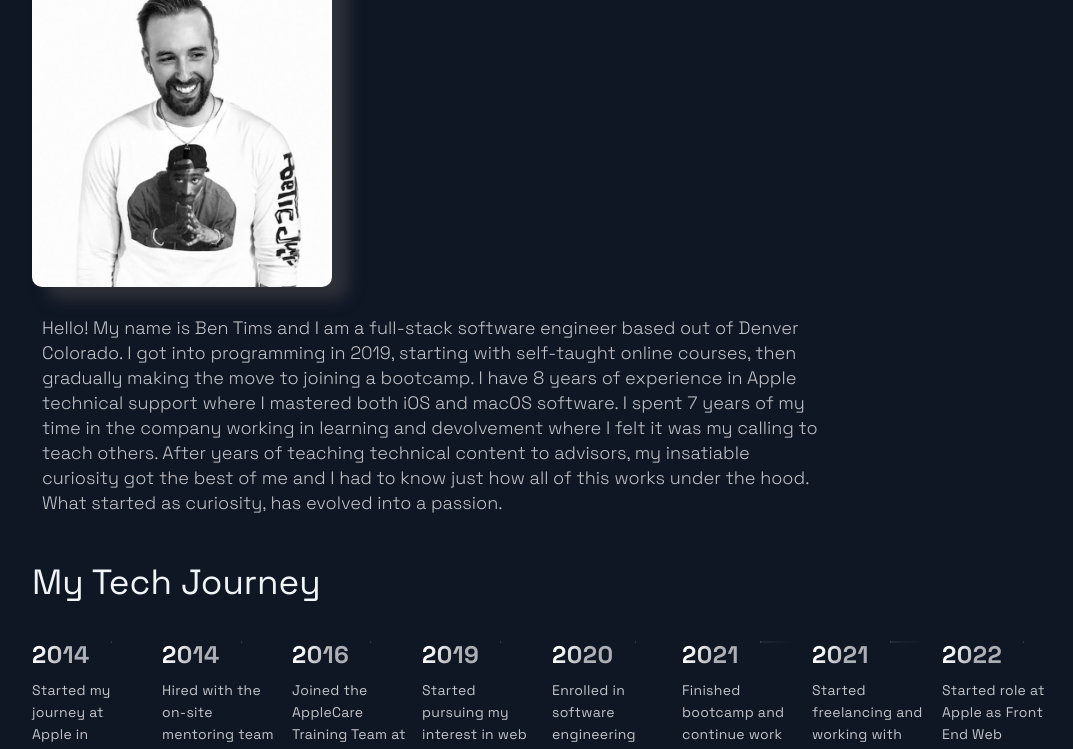
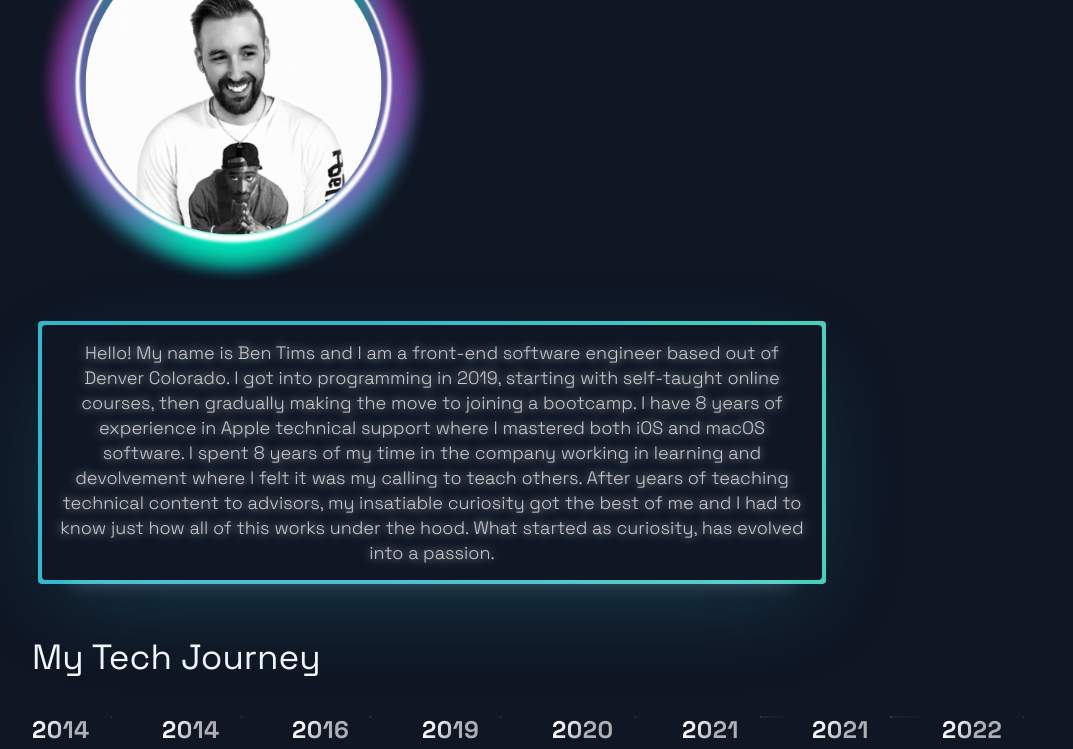
Before and after one commit to btims512/Portfolio_website, a Next.js app: page / in a window 1280 px wide. Shown: the part 6819-7568 px from the top of the page, without its empty margins (88-1161 px from the left). Built offline with nearby package versions, Linux system fonts and the light colour scheme.

Commit message:
about section revised

```diff
--- a/package.json
+++ b/package.json
@@ -18,6 +18,7 @@
     "react-images": "^0.6.7",
     "react-photo-gallery": "^8.0.0",
     "react-reveal": "^1.2.2",
+    "scss": "^0.2.4",
     "semantic-ui-css": "^2.4.1",
     "semantic-ui-react": "^2.0.4",
     "styled-components": "^5.3.0",
--- a/src/components/About/About.js
+++ b/src/components/About/About.js
@@ -4,13 +4,12 @@ import { AboutStyles } from "./AboutStyles";
 const About = () => {
   return (
     <AboutStyles>
-      <div className="grow" >
+      <div className="grow">
         <div class="svg-wrapper">
           <img
-            className="aboutme"
+            // className="aboutme"
             className="profilePic"
             src="../images/profile.png"
-            style={{ width: "300px", maxWidth: "100%", height: "auto", boxShadow: "9px 9px 20px rgba(80, 78, 78, 0.5)" }}
           />{" "}
           <svg height="60" width="320" xmlns="http://www.w3.org/2000/svg">
             {/* <rect class="shape" height="60" width="320" /> */}
--- a/src/components/TimeLine/TimeLine.js
+++ b/src/components/TimeLine/TimeLine.js
@@ -12,6 +12,7 @@ import {
   CarouselItemText,
   CarouselItemTitle,
   CarouselMobileScrollNode,
+  BoxText,
 } from "./TimeLineStyles";
 import {
   Section,
@@ -76,26 +77,42 @@ const Timeline = () => {
           id="profilePic"
           src="../images/profile.png"
           style={{
-            width: "300px",
+            width: "400px",
             maxWidth: "100%",
-            height: "auto",
-            boxShadow: "16px 12px 16px rgba(80, 78, 78, 0.5)",
+            height: "400",
             borderRadius: "10px",
           }}
         />{" "}
-        <SectionText style={{ fontSize: "18px", padding: "10px" }}>
-          {" "}
-          Hello! My name is Ben Tims and I am a full-stack software engineer
-          based out of Denver Colorado. I got into programming in 2019, starting
-          with self-taught online courses, then gradually making the move to
-          joining a bootcamp. I have 8 years of experience in Apple technical
-          support where I mastered both iOS and macOS software. I spent 7 years
-          of my time in the company working in learning and devolvement where I
-          felt it was my calling to teach others. After years of teaching
-          technical content to advisors, my insatiable curiosity got the best of
-          me and I had to know just how all of this works under the hood. What
-          started as curiosity, has evolved into a passion.
+        <SectionText
+          style={{
+            fontSize: "18px",
+            padding: "10px",
+            textShadow: "0px 0px 10px",
+          }}
+        >
+          <BoxText>
+            <BoxText>
+              <div className="card">
+                <p>
+                  {" "}
+                  Hello! My name is Ben Tims and I am a front-end software
+                  engineer based out of Denver Colorado. I got into programming
+                  in 2019, starting with self-taught online courses, then
+                  gradually making the move to joining a bootcamp. I have 8
+                  years of experience in Apple technical support where I
+                  mastered both iOS and macOS software. I spent 8 years of my
+                  time in the company working in learning and devolvement where
+                  I felt it was my calling to teach others. After years of
+                  teaching technical content to advisors, my insatiable
+                  curiosity got the best of me and I had to know just how all of
+                  this works under the hood. What started as curiosity, has
+                  evolved into a passion.
+                </p>
+              </div>
+            </BoxText>
+          </BoxText>
         </SectionText>
+        <pText></pText>
         <br />
         <br />
       </Fade>
--- a/src/components/TimeLine/TimeLineStyles.js
+++ b/src/components/TimeLine/TimeLineStyles.js
@@ -1,17 +1,16 @@
-
-import styled from 'styled-components'
+import styled from "styled-components";
 
 export const CarouselContainer = styled.ul`
   max-width: 1040px;
-  background: #0F1624;
+  background: #0f1624;
   padding: 0rem;
-  list-style:none;
+  list-style: none;
   display: flex;
   justify-content: space-between;
   /* overflow-x: hidden; */
 
   margin-left: 32px;
-  &:first-of-type{
+  &:first-of-type {
     margin-left: 0px;
   }
 
@@ -19,11 +18,11 @@ export const CarouselContainer = styled.ul`
 
   //remove scrollbar
   scrollbar-width: none;
-   &::-webkit-scrollbar {
-     display: none;
-   }
+  &::-webkit-scrollbar {
+    display: none;
+  }
 
-  @media ${props => props.theme.breakpoints.sm} {
+  @media ${(props) => props.theme.breakpoints.sm} {
     overflow-x: scroll;
     -webkit-overflow-scrolling: touch;
     scroll-snap-type: x mandatory;
@@ -31,27 +30,27 @@ export const CarouselContainer = styled.ul`
     justify-content: initial;
     margin-bottom: 8px;
   }
-`
+`;
 export const CarouselMobileScrollNode = styled.div`
-  @media ${props => props.theme.breakpoints.sm} {
+  @media ${(props) => props.theme.breakpoints.sm} {
     display: flex;
-    min-width: ${({ final }) => final ? `120%;` : `min-content`}
+    min-width: ${({ final }) => (final ? `120%;` : `min-content`)};
   }
-`
+`;
 
 export const CarouselItem = styled.div`
-  background: #0F1624;
+  background: #0f1624;
   border-radius: 3px;
   max-width: 196px;
 
-  @media ${props => props.theme.breakpoints.md} {
+  @media ${(props) => props.theme.breakpoints.md} {
     max-width: 124px;
   }
 
-  @media ${props => props.theme.breakpoints.sm} {
+  @media ${(props) => props.theme.breakpoints.sm} {
     margin-left: 32px;
     min-width: 120px;
-    background: #0E131F;
+    background: #0e131f;
     padding: 4px;
     align-content: start;
     scroll-snap-align: start;
@@ -60,9 +59,72 @@ export const CarouselItem = styled.div`
     position: relative;
     height: fit-content;
 
-    ${(props) => props.active === props.index ? `opacity: 1` : `opacity: 0.5`};
+    ${(props) =>
+      props.active === props.index ? `opacity: 1` : `opacity: 0.5`};
   }
-`
+`;
+
+export const BoxText = styled.div`
+  body {
+    background-color: #070e18;
+  }
+
+  .card {
+    width: fit-content;
+    height: fit-content;
+    position: relative;
+    margin: 10px auto;
+    padding: 15px;
+    background-color: #0f1624;
+    border-radius: 4px;
+    box-shadow: rgba(50, 185, 205, 0.25) 0px 30px 100px -20px,
+      rgba(255, 255, 255, 0.3) 0px 30px 20px -30px;
+  }
+  .card::before {
+    content: "";
+    position: absolute;
+    z-index: -1;
+    border-radius: inherit;
+    left: -4px;
+    top: -4px;
+    width: calc(100% + 4px * 2);
+    height: calc(100% + 4px * 2);
+    background-image: linear-gradient(
+      90deg,
+      #4edcb7,
+      #83ea9e,
+      #32b9cd,
+      #32b9cd,
+      #4edcb7
+    );
+    background-size: 300% 200%;
+    -webkit-animation: spining 3s linear infinite alternate;
+    animation: spining 3s linear infinite alternate;
+    background-repeat: no-repeat;
+  }
+
+  p {
+    text-align: center;
+  }
+
+  @-webkit-keyframes spining {
+    0% {
+      background-position: 0% 0%;
+    }
+    100% {
+      background-position: 100% 100%;
+    }
+  }
+
+  @keyframes spining {
+    0% {
+      background-position: 0% 0%;
+    }
+    100% {
+      background-position: 100% 100%;
+    }
+  }
+`;
 
 export const CarouselItemTitle = styled.h4`
   font-weight: bold;
@@ -71,33 +133,41 @@ export const CarouselItemTitle = styled.h4`
   letter-spacing: 0.02em;
   display: flex;
   /* This gradient is different due to the size of the Title container, it must transition sooner to be visible on the text */
-  background: linear-gradient(121.57deg, #FFFFFF 10%, rgba(255, 255, 255, 0.66) 30.15%);
+  background: linear-gradient(
+    121.57deg,
+    #ffffff 10%,
+    rgba(255, 255, 255, 0.66) 30.15%
+  );
   -webkit-background-clip: text;
   -webkit-text-fill-color: transparent;
   margin-bottom: 8px;
 
-  @media ${props => props.theme.breakpoints.md} {
+  @media ${(props) => props.theme.breakpoints.md} {
     font-size: 20px;
     line-height: 28px;
     margin-bottom: 4px;
   }
 
-  @media ${props => props.theme.breakpoints.sm} {
+  @media ${(props) => props.theme.breakpoints.sm} {
     font-size: 16px;
     line-height: 24px;
   }
-`
+`;
 export const CarouselItemImg = styled.svg`
   margin-left: 21px;
-  -webkit-mask-image: linear-gradient(to right, rgba(0,0,0,1), rgba(0,0,0,0));
+  -webkit-mask-image: linear-gradient(
+    to right,
+    rgba(0, 0, 0, 1),
+    rgba(0, 0, 0, 0)
+  );
   width: 100%;
 
-  @media ${props => props.theme.breakpoints.sm} {
+  @media ${(props) => props.theme.breakpoints.sm} {
     -webkit-mask-image: none;
     margin-left: 16px;
     overflow: visible;
   }
-`
+`;
 
 export const CarouselItemText = styled.p`
   font-size: 14px;
@@ -106,29 +176,29 @@ export const CarouselItemText = styled.p`
   color: rgba(255, 255, 255, 0.75);
   padding-right: 16px;
 
-  @media ${props => props.theme.breakpoints.md} {
+  @media ${(props) => props.theme.breakpoints.md} {
     font-size: 12px;
     line-height: 18px;
     padding-right: 32px;
   }
-  @media ${props => props.theme.breakpoints.sm} {
+  @media ${(props) => props.theme.breakpoints.sm} {
     font-size: 10px;
     line-height: 16px;
     padding-right: 0;
   }
-`
+`;
 export const CarouselButtons = styled.div`
   width: 288px;
 
   display: none;
   visibility: hidden;
 
-  @media ${props => props.theme.breakpoints.sm} {
+  @media ${(props) => props.theme.breakpoints.sm} {
     display: flex;
     visibility: visible;
     margin-bottom: 48px;
   }
-`
+`;
 
 export const CarouselButton = styled.button`
   box-sizing: border-box;
@@ -137,13 +207,14 @@ export const CarouselButton = styled.button`
   border: none;
   cursor: pointer;
   margin-right: 4px;
-  opacity: ${(props) => props.active === props.index ? `1` : `.33`};
-  transform: ${(props) => props.active === props.index ? `scale(1.6)` : `scale(1)`};
+  opacity: ${(props) => (props.active === props.index ? `1` : `.33`)};
+  transform: ${(props) =>
+    props.active === props.index ? `scale(1.6)` : `scale(1)`};
 
   &:focus {
     outline: none;
   }
-`
+`;
 
 export const CarouselButtonDot = styled.div`
   background-color: white;
@@ -151,4 +222,4 @@ export const CarouselButtonDot = styled.div`
   margin: auto;
   width: 3px;
   height: 3px;
-`
+`;
```
Also changed, not shown: public/images/profile.png, 1 other file (tests, documents, lock files or other folders).
